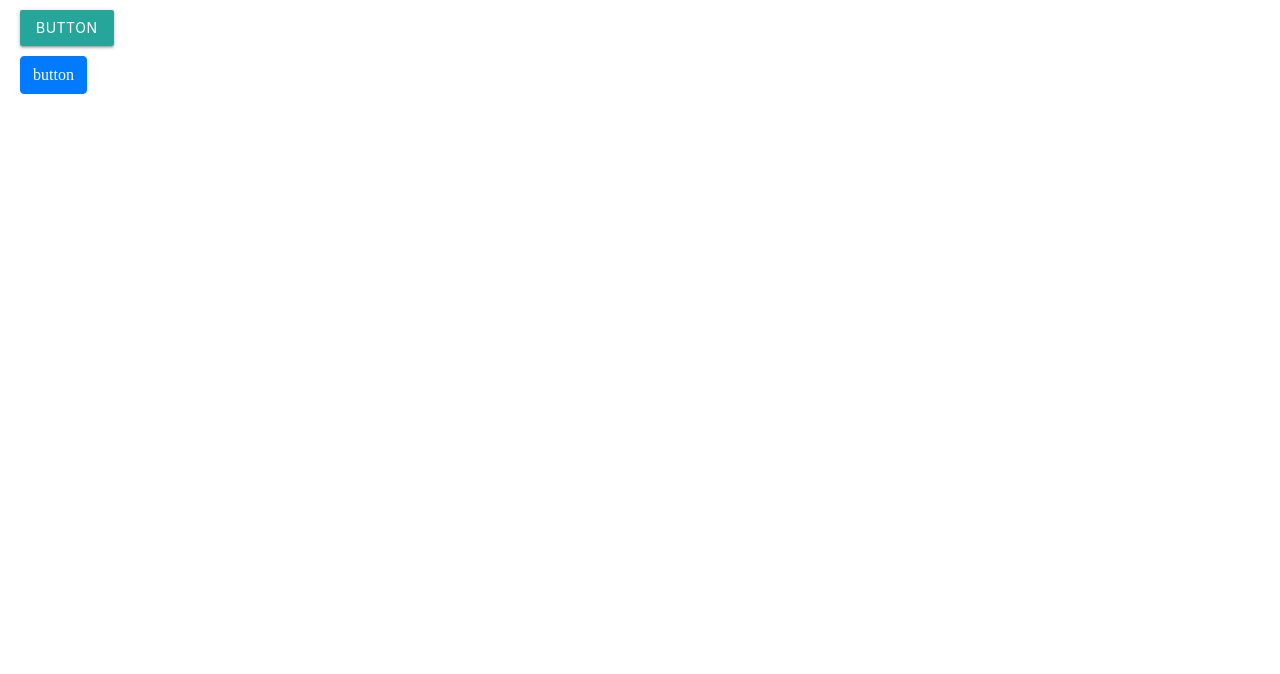
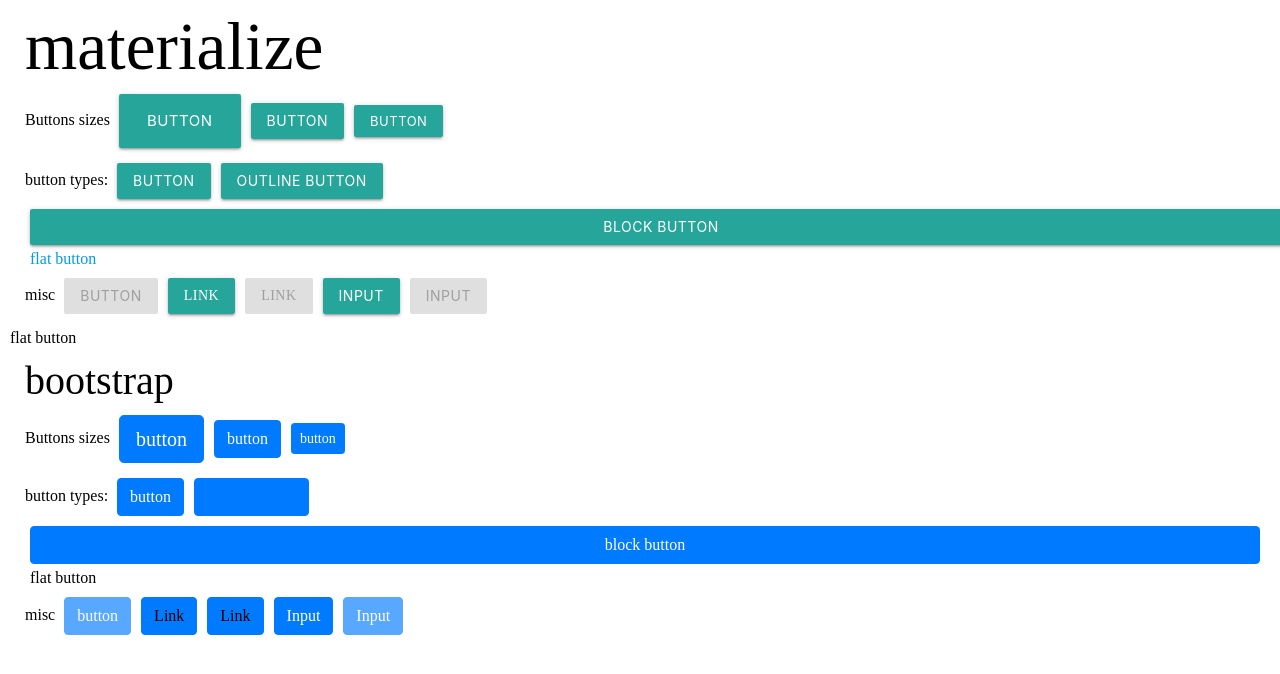
Before and after one commit to droshev/css-agnostic, an Angular app: page / in a window 1280 px wide. Shown: the top 674 px of the page. Built offline with nearby package versions, Linux system fonts and the light colour scheme.

Commit message:
Add a few more button types

```diff
--- a/src/app/app.component.html
+++ b/src/app/app.component.html
@@ -1,3 +1,4 @@
-<app-plain class="materialize"></app-plain>
+<app-plain type="materialize"></app-plain>
 
-<app-plain class="bootstrap"></app-plain>
+<a class="waves-effect waves-teal btn-flat">flat button</a>
+<app-plain type="bootstrap"></app-plain>
--- a/src/app/plain/plain.component.html
+++ b/src/app/plain/plain.component.html
@@ -1,3 +1,27 @@
-<div>
-    <button>button</button>
+<div [class]="type">
+    <h1>{{type}}</h1>
+
+    <div>
+        Buttons sizes
+
+        <button class="large">button</button>
+        <button>button</button>
+        <button class="small">button</button>
+    </div>
+    <div>
+        button types:
+
+        <button>button</button>
+        <button class="outline">outline button</button>
+        <button class="block">block button</button>
+        <a class="flat">flat button</a>
+    </div>
+    <div>
+        misc
+        <button disabled>button</button>
+        <a role="button">Link</a>
+        <a role="button" disabled>Link</a>
+        <input type="button" value="Input">
+        <input type="button" disabled value="Input">
+    </div>
 </div>
--- a/src/app/plain/plain.component.scss
+++ b/src/app/plain/plain.component.scss
@@ -1,3 +1,6 @@
 div {
   margin: 10px;
+  * {
+    margin: 5px;
+  }
 }
--- a/src/app/plain/plain.component.ts
+++ b/src/app/plain/plain.component.ts
@@ -1,15 +1,11 @@
-import { Component, OnInit } from '@angular/core';
+import { Component, Input } from '@angular/core';
 
 @Component({
   selector: 'app-plain',
   templateUrl: './plain.component.html',
   styleUrls: ['./plain.component.scss']
 })
-export class PlainComponent implements OnInit {
-
-  constructor() { }
-
-  ngOnInit() {
-  }
-
+export class PlainComponent {
+  @Input()
+  type: string;
 }
--- a/src/styles.scss
+++ b/src/styles.scss
@@ -8,15 +8,50 @@
 .materialize {
   @import '../node_modules/materialize-css/sass/materialize.scss';
 
-  button {
-    @extend .waves-effect, .waves-light, .btn !optional;
+  button,
+  a[role='button'],
+  input[type='button'] {
+    @extend .waves-effect !optional;
+    &:not(.flat) {
+      @extend .waves-light, .btn !optional;
+    }
+    &.large {
+      @extend .btn-large !optional;
+    }
+    &.small {
+      @extend .btn-small !optional;
+    }
+    &.block {
+      display: block;
+      width: 100%;
+    }
+    &.flat {
+      @extend .btn-link, .waves-teal !optional;
+    }
   }
 }
 
 .bootstrap {
   @import '../node_modules/bootstrap/scss/bootstrap.scss';
 
-  button {
+  button,
+  a[role='button'],
+  input[type='button'] {
     @extend .btn, .btn-primary !optional;
+    &.large {
+      @extend .btn-lg !optional;
+    }
+    &.small {
+      @extend .btn-sm !optional;
+    }
+    &.outline {
+      @extend .btn-outline-primary !optional;
+    }
+    &.block {
+      @extend .btn-block !optional;
+    }
+    &.flat {
+      @extend .btn-flat !optional;
+    }
   }
 }
```
